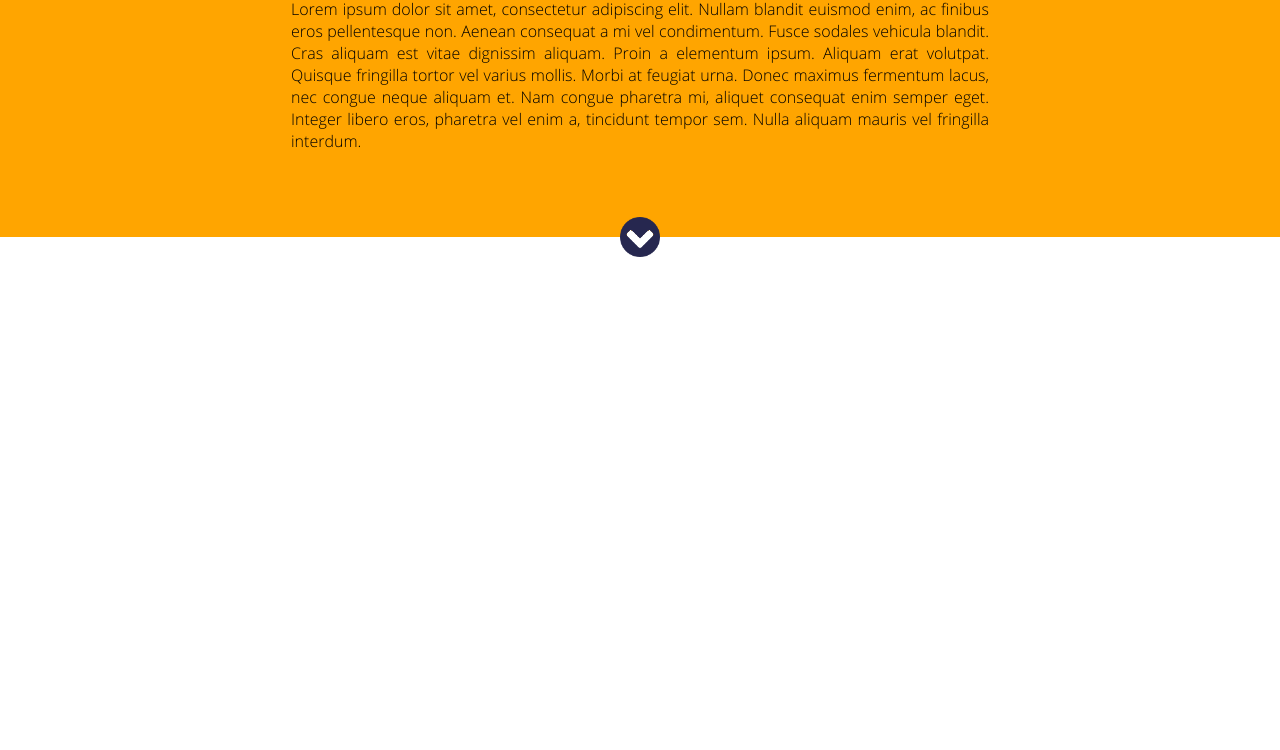
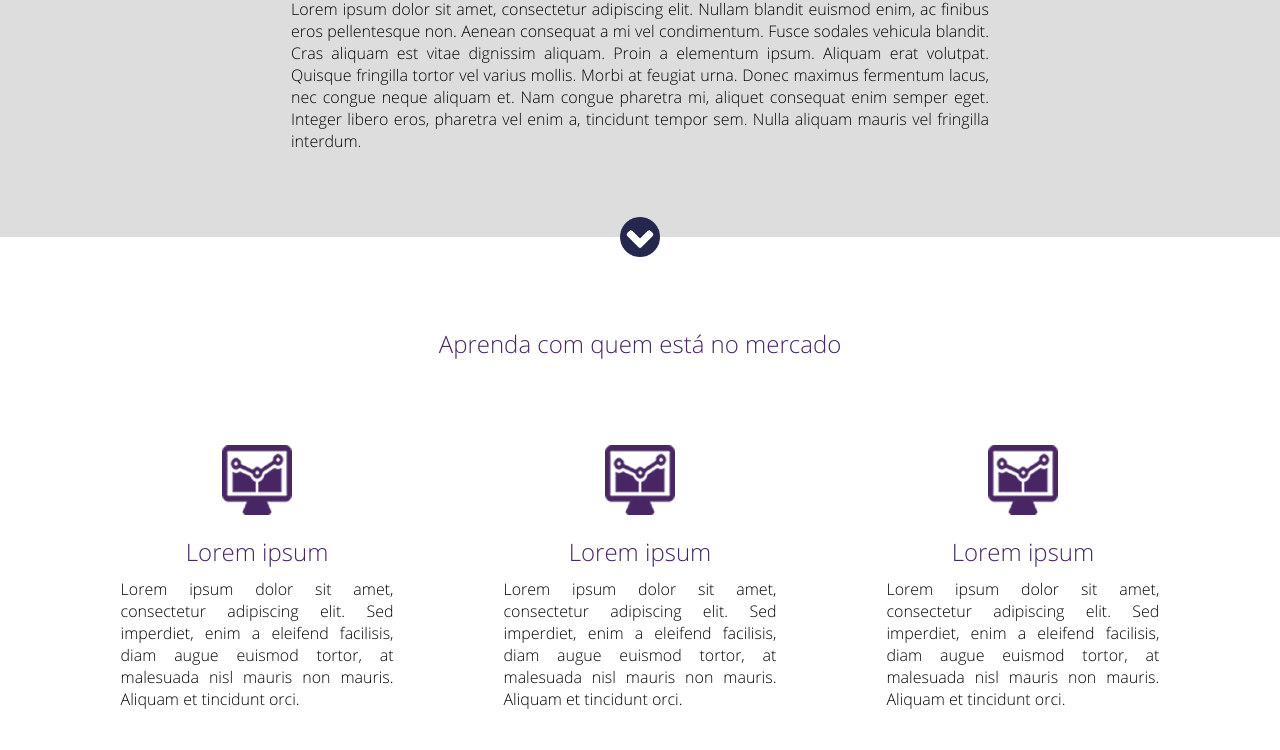
Before and after one commit to realcofre/Projeto01, a plain HTML site: page index.html in a window 1280 px wide. Shown: the part 693-1443 px from the top of the page. Before the commit the page ends 950 px from the top, so only its background shows below. Drawn offline with Linux system fonts and the light colour scheme.

Commit message:
Incluíndo a seção ícones

```diff
--- a/css/style.css
+++ b/css/style.css
@@ -17,9 +17,11 @@ html, body{
 .center{
     width: 1200px;
     margin: 0 auto;
+    padding:0 2%;
 }
 
 .header{
+    min-width: 1200px;
     width: 100%;
     height: 60px;
     background-color: #212343;
@@ -30,6 +32,7 @@ html, body{
 }
 
 .container-banner{
+    min-width: 1200px;
     width: 100%;
     height: 557px;
     background-image:url('../images/header_bg.png');
@@ -105,9 +108,9 @@ html, body{
 
 .container-list{
     padding: 30px;
-    margin-top: 40px;
+    margin-top: 100px;
     float: left;
-    width: 619px;
+    width: 519px;
     height: 270px;
     background-color: rgba(33, 35, 67, 0.7);
 }
@@ -122,8 +125,9 @@ html, body{
 }
 
 .container-2 {
+    min-width: 1200px;
     padding: 40px 0;
-    background-color: orange;
+    background-color: #ddd;
     text-align: center;
 }
 
@@ -148,3 +152,38 @@ html, body{
     background-image: url('../images/arrow.png');
     background-size: 100% 100%;
 }
+
+.section-1{
+    min-width: 1200px;
+    padding: 90px 0;
+}
+
+.section-1 h2{
+    text-align: center;
+    color: #462663;
+    font-weight: normal;
+}
+
+.container-section{
+    margin-top: 40px;
+}
+
+.container-section{
+    text-align: center;
+}
+
+.container-single{
+    float: left;
+    width: 33.333%;
+    padding: 30px;
+}
+
+.container-single p{
+    display: inline-block;
+    padding: 10px 25px;
+    text-align: justify;
+}
+
+.container-single img{
+    width: 70px;
+}
--- a/index.html
+++ b/index.html
@@ -1,15 +1,16 @@
 <!doctype html>
 <html>
+
 <head>
     <title>Projeto 01</title>
     <link href="css/style.css" type="text/css" rel="stylesheet" />
     <meta charset="utf-8" />
 </head>
+
 <body>
     <div class="header">
         <div class="center">
-                <img src="images/logo.png"
-            </div>
+            <img src="images/logo.png" </div>
         </div>
         <div class="container-banner">
             <div class="center">
@@ -60,5 +61,41 @@
             </div>
             <div class="arrow"></div>
         </div>
+
+        <div class="section-1">
+            <div class="center">
+                <h2>Aprenda com quem está no mercado</h2>
+                <div class="container-section">
+                    <div class="container-single">
+                        <div class="text-container-single">
+                            <div><img src="images/icon.png" /></div>
+                            <h2>Lorem ipsum</h2>
+                            <p>Lorem ipsum dolor sit amet, consectetur adipiscing elit. Sed imperdiet, enim a eleifend
+                                facilisis, diam augue euismod tortor, at malesuada nisl mauris non mauris. Aliquam et
+                                tincidunt orci. </p>
+                        </div>
+                    </div>
+                    <div class="container-single">
+                        <div class="text-container-single">
+                            <div><img src="images/icon.png" /></div>
+                            <h2>Lorem ipsum</h2>
+                            <p>Lorem ipsum dolor sit amet, consectetur adipiscing elit. Sed imperdiet, enim a eleifend
+                                facilisis, diam augue euismod tortor, at malesuada nisl mauris non mauris. Aliquam et
+                                tincidunt orci. </p>
+                        </div>
+                    </div>
+                    <div class="container-single">
+                        <div class="text-container-single">
+                            <div><img src="images/icon.png" /></div>
+                            <h2>Lorem ipsum</h2>
+                            <p>Lorem ipsum dolor sit amet, consectetur adipiscing elit. Sed imperdiet, enim a eleifend
+                                facilisis, diam augue euismod tortor, at malesuada nisl mauris non mauris. Aliquam et
+                                tincidunt orci. </p>
+                        </div>
+                    </div>
+                </div>
+            </div>
+        </div>
 </body>
+
 </html>
```
Lines whose indentation alone changed are shown as unchanged.
